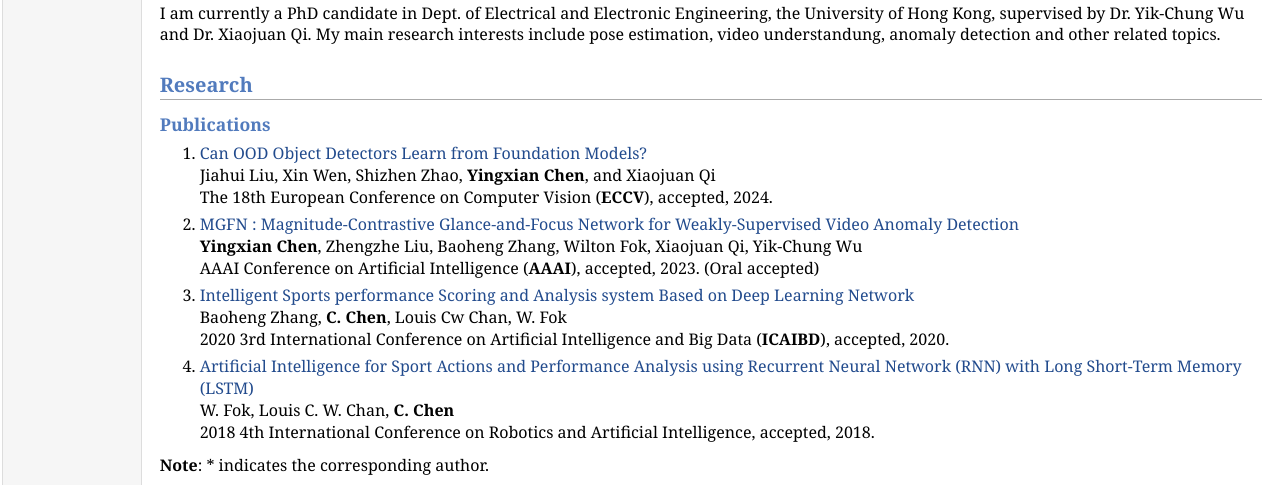
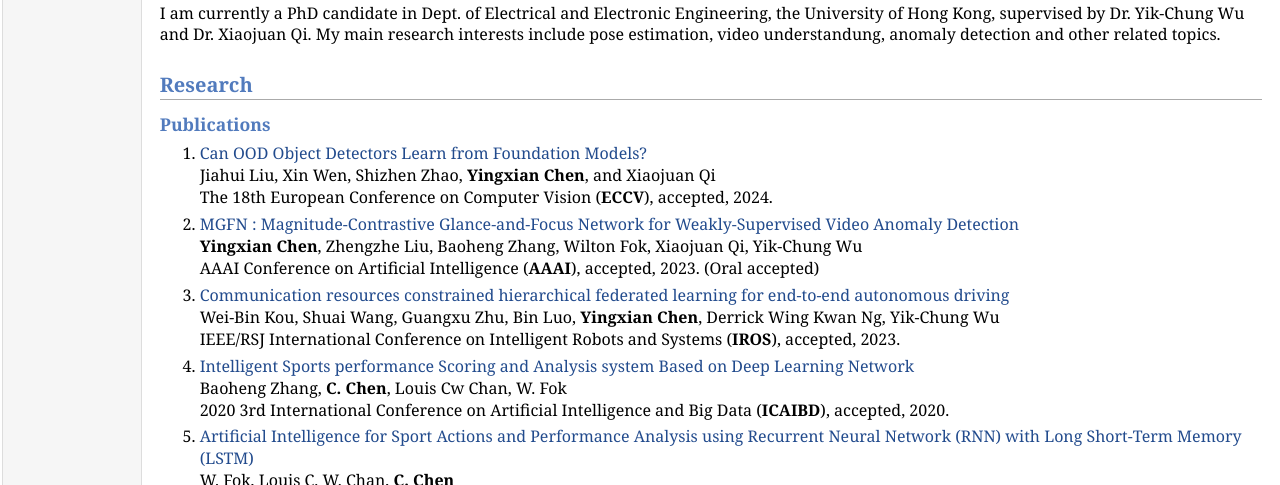
Before and after one commit to carolchenyx/YingxianChen.github.io, a plain HTML site: page index.html in a window 1280 px wide. Shown: the part 301-786 px from the top of the page. Drawn offline with Linux system fonts and the light colour scheme.

Commit message:
Update index.html

```diff
--- a/index.html
+++ b/index.html
@@ -49,6 +49,14 @@ E-mail: <a href="mailto:carolcyx@hku.hk">carolcyx@hku.hk</a></p>
      </br></a>
       <b>Yingxian Chen</b>, Zhengzhe Liu, Baoheng Zhang, Wilton Fok, Xiaojuan Qi, Yik-Chung Wu</br>
       AAAI Conference on Artificial Intelligence (<b>AAAI</b>), accepted, 2023. (Oral accepted)</br>
+      <p style="margin-top:3px"></p>
+      </p>
+    </li>
+    <li>
+      <a href="https://ieeexplore.ieee.org/abstract/document/10342134">Communication resources constrained hierarchical federated learning for end-to-end autonomous driving
+     </br></a>
+      Wei-Bin Kou, Shuai Wang, Guangxu Zhu, Bin Luo, <b>Yingxian Chen</b>, Derrick Wing Kwan Ng, Yik-Chung Wu</br>
+     IEEE/RSJ International Conference on Intelligent Robots and Systems (<b>IROS</b>), accepted, 2023.</br>
       <p style="margin-top:3px"></p>
       </p>
     </li>
```
